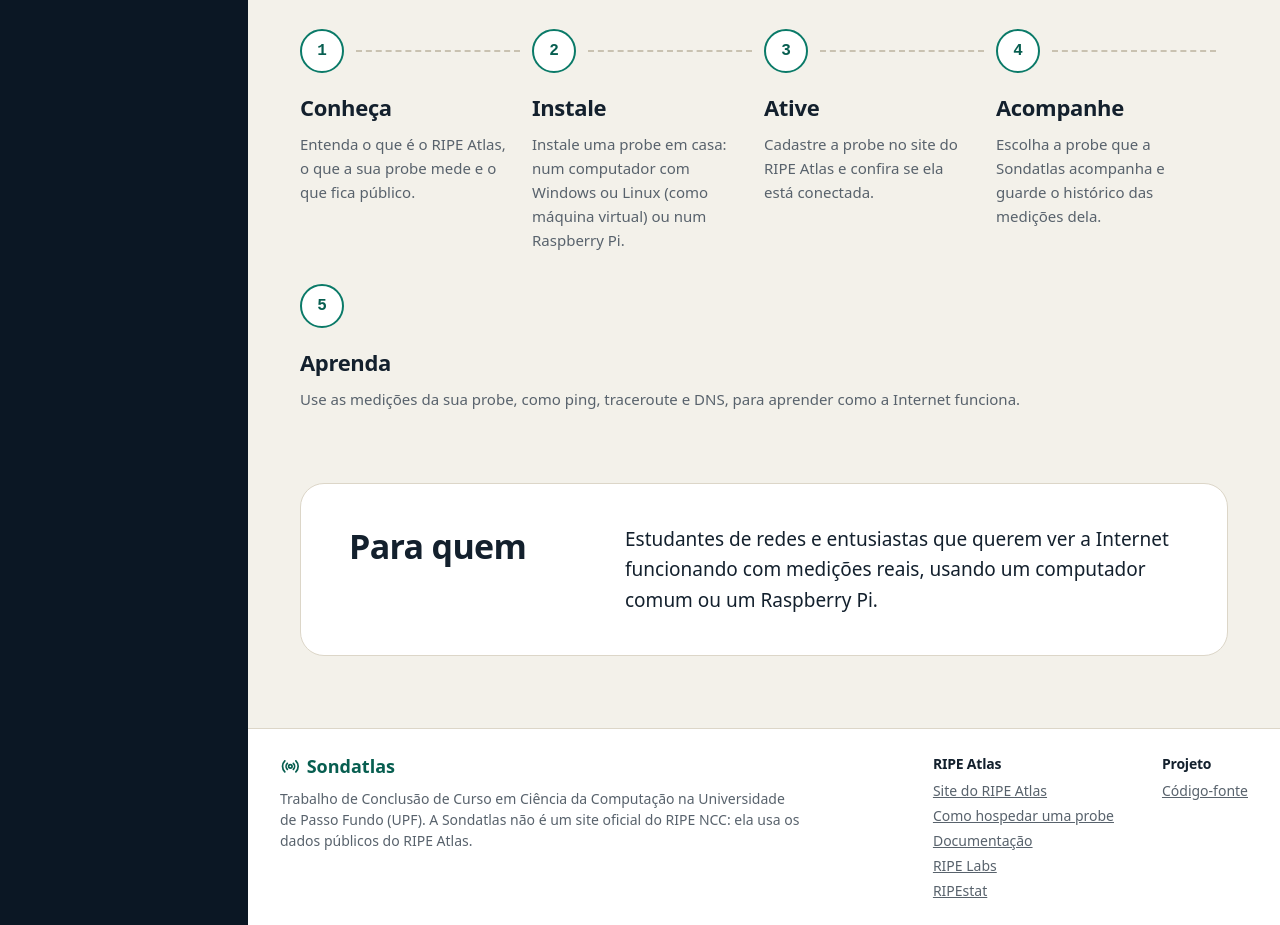
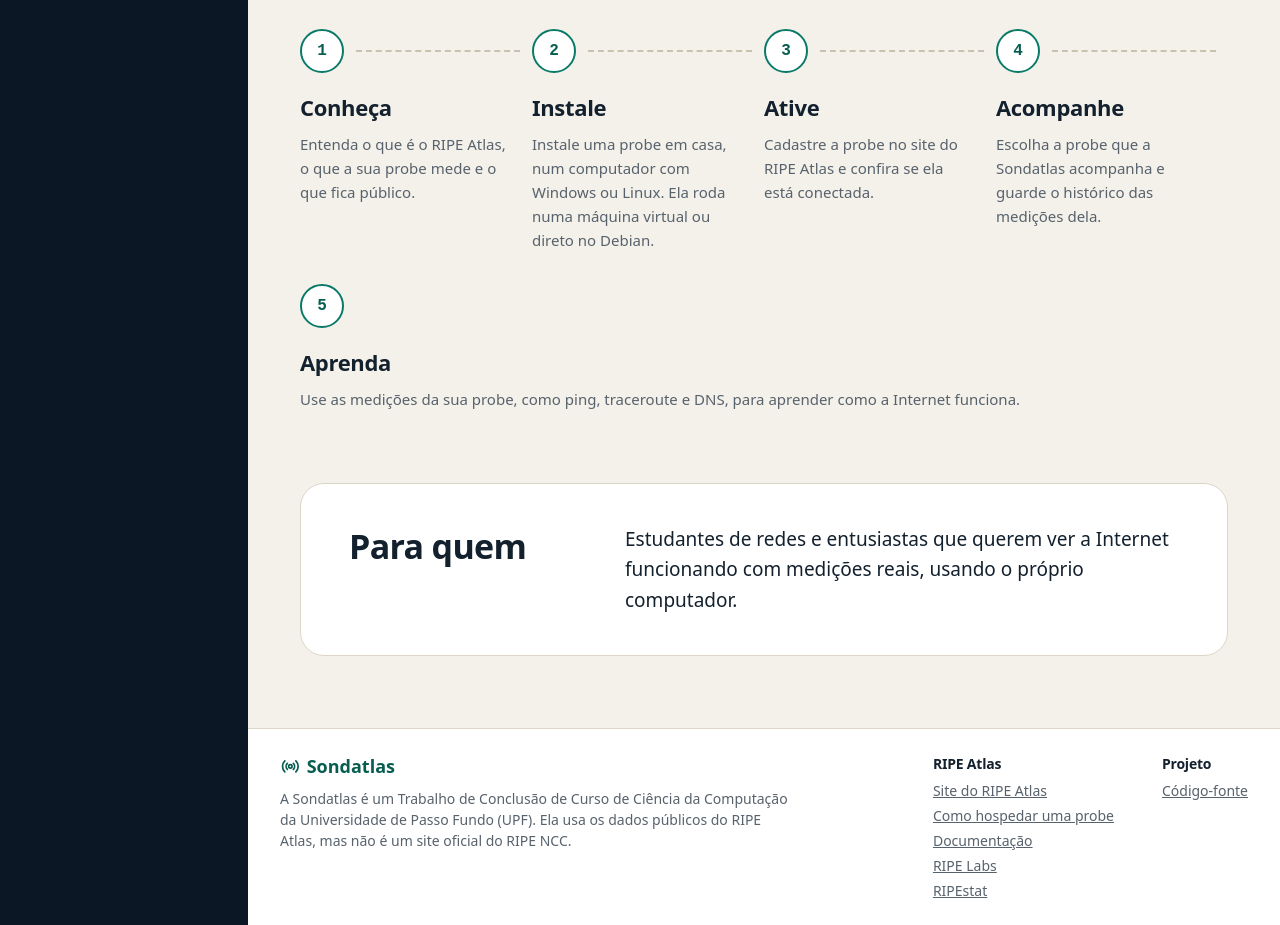
Before and after one commit to guilhermesvm/sondatlas, a React (Vite) app in the folder frontend/: page / in a window 1280 px wide. Shown: the part 800-1725 px from the top of the page. Built offline with nearby package versions, Linux system fonts and the light colour scheme; no server answers.

Commit message:
fix(ui): match the platform copy to the tested setups

```diff
--- a/frontend/src/app/Footer.tsx
+++ b/frontend/src/app/Footer.tsx
@@ -12,7 +12,7 @@ export default function Footer() {
   return <footer className="site-footer">
     <div>
       <span className="footer-brand"><Logo />Sondatlas</span>
-      <p>Trabalho de Conclusão de Curso em Ciência da Computação na Universidade de Passo Fundo (UPF). A Sondatlas não é um site oficial do RIPE NCC: ela usa os dados públicos do RIPE Atlas.</p>
+      <p>A Sondatlas é um Trabalho de Conclusão de Curso de Ciência da Computação da Universidade de Passo Fundo (UPF). Ela usa os dados públicos do RIPE Atlas, mas não é um site oficial do RIPE NCC.</p>
     </div>
     <nav aria-label="RIPE Atlas, fontes oficiais">
       <h2>RIPE Atlas</h2>
--- a/frontend/src/app/routes.ts
+++ b/frontend/src/app/routes.ts
@@ -8,7 +8,7 @@ export type Route = {
 export const routes: Route[] = [
   { id: 'inicio', label: 'Início', group: 'home', summary: 'Apresentação da plataforma e da jornada.' },
   { id: 'conhecer', label: 'Conhecer', group: 'journey', summary: 'O que é o RIPE Atlas, por que participar (o Brasil tem poucas probes), o que fica público e o que você precisa para instalar.' },
-  { id: 'instalar', label: 'Instalar', group: 'journey', summary: 'Passo a passo do kit (VM com Vagrant ou Debian/Raspberry Pi), comandos para copiar e problemas comuns.' },
+  { id: 'instalar', label: 'Instalar', group: 'journey', summary: 'Passo a passo do kit (máquina virtual com Vagrant ou direto no Debian), comandos para copiar e problemas comuns.' },
   { id: 'ativar', label: 'Ativar', group: 'journey', summary: 'Cadastro da probe no site do RIPE Atlas e a pergunta principal: sua probe está conectada?' },
   { id: 'acompanhar', label: 'Acompanhar', group: 'journey', summary: 'Escolha a probe que a Sondatlas acompanha para guardar o histórico das medições dela.' },
   { id: 'aprender', label: 'Aprender', group: 'journey', summary: 'Lições curtas de redes e do RIPE Atlas, com os dados da sua probe e cursos gratuitos do RIPE NCC para ir mais fundo.' },
--- a/frontend/src/pages/Discover.tsx
+++ b/frontend/src/pages/Discover.tsx
@@ -101,7 +101,7 @@ export default function Discover({ understood, onUnderstoodChange }: { understoo
 
     <Title order={2} mt={40} mb="sm">Do que você precisa</Title>
     <ul className="checklist">
-      <li>Um computador com Windows ou Linux que possa ficar ligado, porque os créditos só contam com a probe conectada; ou um Raspberry Pi</li>
+      <li>Um computador com Windows ou Linux que possa ficar ligado, porque os créditos só contam com a probe conectada</li>
       <li>Virtualização ativada na BIOS/UEFI</li>
       <li>Cerca de 4 GB livres em disco e 1 GB de memória para a máquina virtual (a probe usa cerca de 270 MB)</li>
       <li>Permissão de administrador para instalar o VirtualBox e o Vagrant, na fase Instalar</li>
--- a/frontend/src/pages/Home.tsx
+++ b/frontend/src/pages/Home.tsx
@@ -3,7 +3,7 @@ import './pages.css'
 
 const steps = [
   { title: 'Conheça', text: 'Entenda o que é o RIPE Atlas, o que a sua probe mede e o que fica público.' },
-  { title: 'Instale', text: 'Instale uma probe em casa: num computador com Windows ou Linux (como máquina virtual) ou num Raspberry Pi.' },
+  { title: 'Instale', text: 'Instale uma probe em casa, num computador com Windows ou Linux. Ela roda numa máquina virtual ou direto no Debian.' },
   { title: 'Ative', text: 'Cadastre a probe no site do RIPE Atlas e confira se ela está conectada.' },
   { title: 'Acompanhe', text: 'Escolha a probe que a Sondatlas acompanha e guarde o histórico das medições dela.' },
   { title: 'Aprenda', text: 'Use as medições da sua probe, como ping, traceroute e DNS, para aprender como a Internet funciona.' },
@@ -59,7 +59,7 @@ export default function Home() {
 
     <section className="home-section home-audience" aria-labelledby="audience-title">
       <Title order={2} id="audience-title" className="home-heading">Para quem</Title>
-      <Text>Estudantes de redes e entusiastas que querem ver a Internet funcionando com medições reais, usando um computador comum ou um Raspberry Pi.</Text>
+      <Text>Estudantes de redes e entusiastas que querem ver a Internet funcionando com medições reais, usando o próprio computador.</Text>
     </section>
   </>
 }
```
